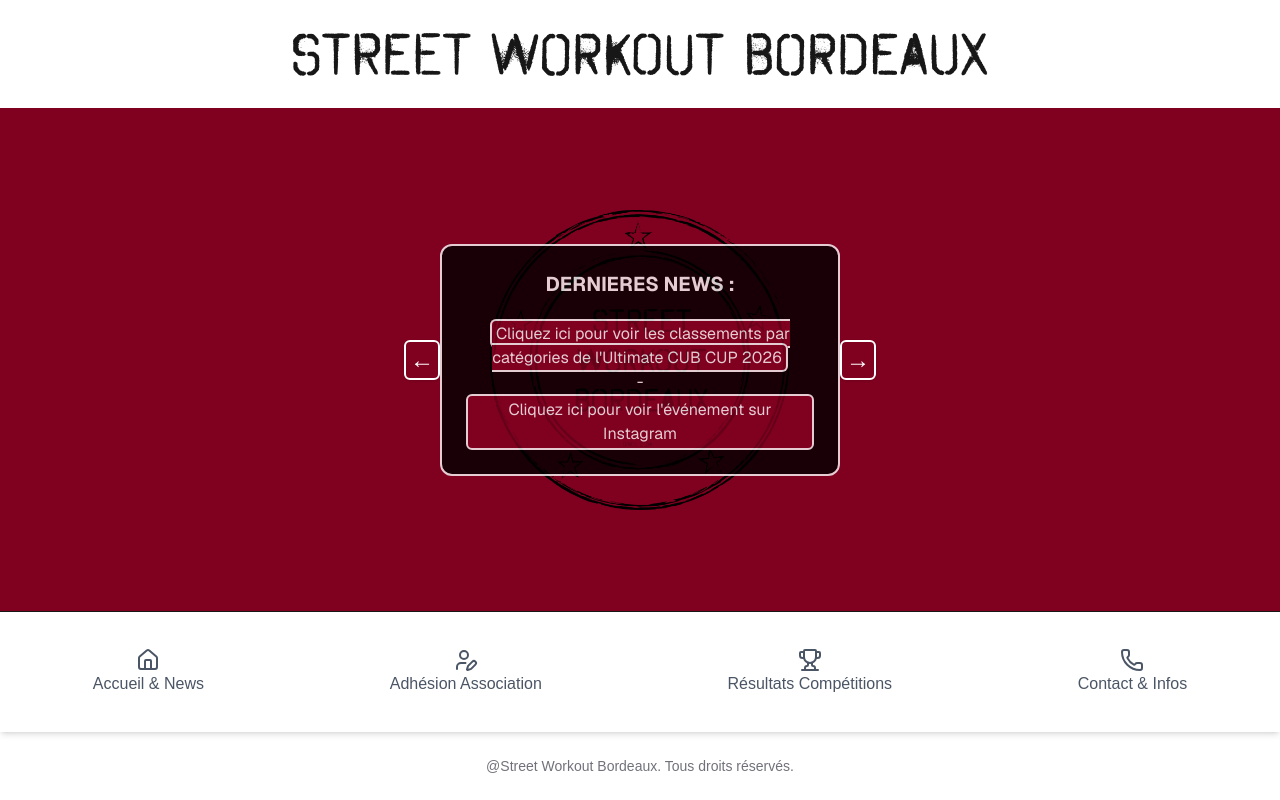
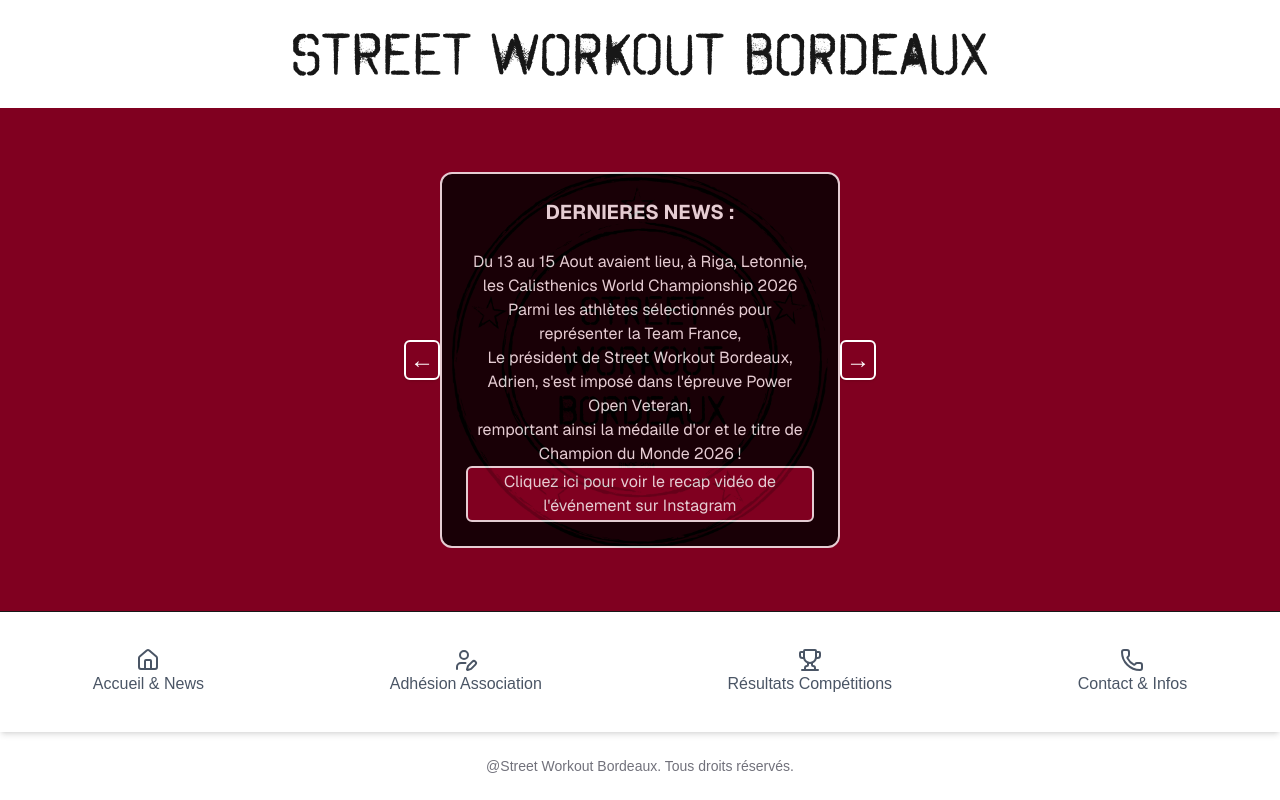
Before and after one commit to adrienbordeaux33/swbordeauxfront, a Next.js app: page / in a window 1280 px wide. Built offline with nearby package versions, Linux system fonts and the light colour scheme.

Commit message:
maj CWC + CFC 2026

```diff
--- a/components/timercomponents/Today.tsx
+++ b/components/timercomponents/Today.tsx
@@ -13,7 +13,7 @@
       <div className="border-2 p-6 opacity-80 rounded-xl w-full text-xs md:text-sm lg:text-base text-center text-white bg-black bg-opacity-40 font-sans">
         <h1 className="text-xl font-bold">ACTUELLEMENT :</h1>
         <br />
-        Dimanche 19 Juillet
+        Dimanche 23 Aout & Dimanche 30 Aout
         <br />
         Sunday Training
         <br />
@@ -21,6 +21,19 @@
         <br />
         Horaires à définir selon la météo (matin si canicule, après midi si
         moins chaud)
+        <br />
+        -
+        <br />
+        <a
+          href="https://www.instagram.com/streetworkoutbordeaux/?hl=fr"
+          target="_blank"
+          rel="noopener noreferrer"
+        >
+          <button className="button">
+            Cliquez ici pour nous suivre sur Instagram pour les horaires exacts
+            en story 24h avant.{" "}
+          </button>
+        </a>
       </div>
     </div>
   );
--- a/components/timercomponents/Tomorrow.tsx
+++ b/components/timercomponents/Tomorrow.tsx
@@ -13,14 +13,13 @@
       <div className="border-2 p-6 opacity-80 rounded-xl w-full text-xs md:text-sm lg:text-base text-center text-white bg-black bg-opacity-40 font-sans">
         <h1 className="text-xl font-bold">A VENIR :</h1>
         <br />
-        Weekend du 15 aout 2026 :
+        Weekend du 5 - 6 Septembre 2026
         <br />
-        World Calisthenics Championship à Riga en Lettonie
+        La Team Street Workout Bordeaux se déplace à Paris
         <br />
-        A voir pour le training de ce weekend (du 15 aout)
+        pour les Championnats de France de Calisthenics 2026
         <br />
-        Les Adhésions 2026 -2027 seront disponibles dès Juillet
-        <br />
+        donc il n'y aura pas de session d'entrainement ce weekend là.
       </div>
     </div>
   );
--- a/components/timercomponents/Yesterday.tsx
+++ b/components/timercomponents/Yesterday.tsx
@@ -15,20 +15,24 @@
       <div className="border-2 p-6 opacity-80 rounded-xl w-full text-xs md:text-sm lg:text-base text-center text-white bg-black bg-opacity-40 font-sans">
         <h1 className="text-xl font-bold">DERNIERES NEWS :</h1>
         <br />
-        <a href="/results" className="button">
-          Cliquez ici pour voir les classements par catégories de l'Ultimate CUB
-          CUP 2026
-        </a>
+        Du 13 au 15 Aout avaient lieu, à Riga, Letonnie, les Calisthenics World
+        Championship 2026
         <br />
-        -
+        Parmi les athlètes sélectionnés pour représenter la Team France,
+        <br />
+        Le président de Street Workout Bordeaux, Adrien, s'est imposé dans
+        l'épreuve Power Open Veteran,
+        <br />
+        remportant ainsi la médaille d'or et le titre de Champion du Monde 2026
+        !
         <br />
         <a
-          href="https://www.instagram.com/p/DW6s0Y0COKV/?hl=fr&img_index=1"
+          href="https://www.instagram.com/p/DcIzWpFRtUI/?hl=fr"
           target="_blank"
           rel="noopener noreferrer"
         >
           <button className="button">
-            Cliquez ici pour voir l'événement sur Instagram
+            Cliquez ici pour voir le recap vidéo de l'événement sur Instagram
           </button>
         </a>
       </div>
```
